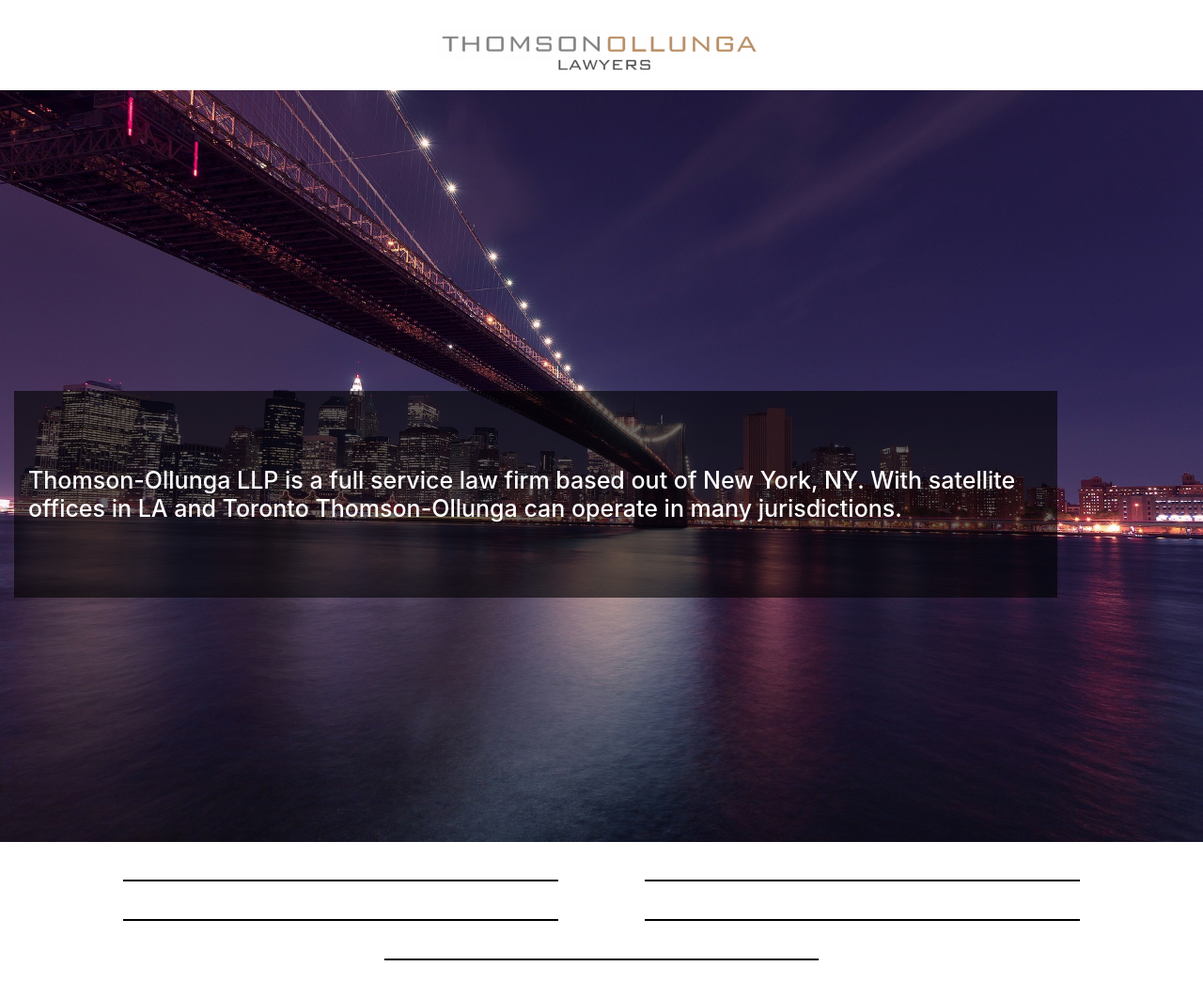
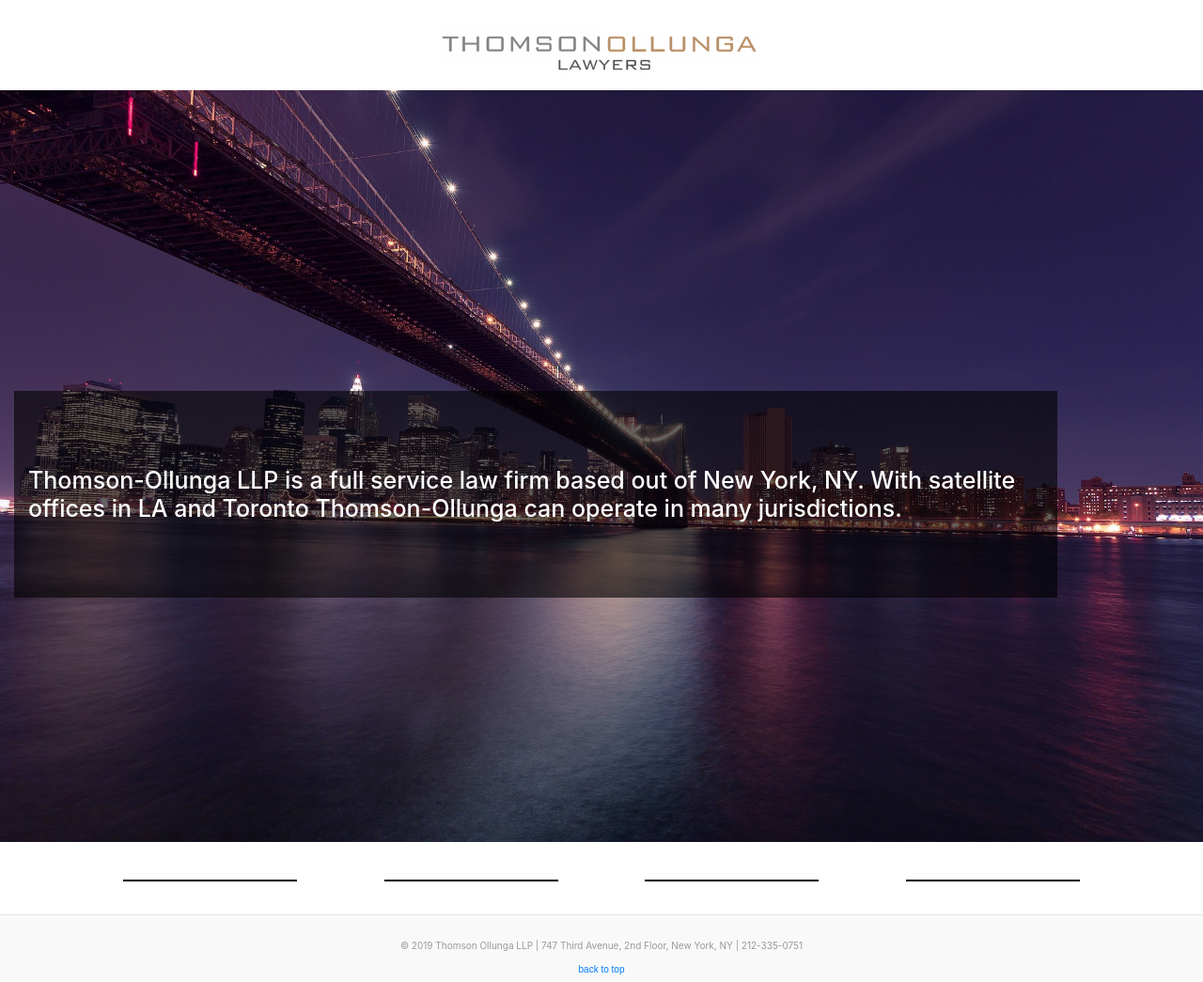
Before and after one commit to DaveThomson-Appjacket/to.github.io, a plain HTML site: page default.html in a window 1280 px wide. Shown: the top 1045 px of the page at 94% size. Drawn offline with nearby package versions, Linux system fonts and the light colour scheme; no server answers.

Commit message:
basic changes for foldering better, contact_card, spacing

```diff
--- a/app/css/site.css
+++ b/app/css/site.css
@@ -1,8 +1,8 @@
 .name_section{
-	max-width: 50%;
+	max-width: 100%;
 }
 .phone_number_section{
-	max-width: 50%;
+	max-width: 100%;
 }
 .email_address_section{
 	max-width: 100%;
--- a/app/js/app.js
+++ b/app/js/app.js
@@ -56,7 +56,7 @@ function set_contact(data){
 	$.each(section_documents, function(index, value){
 		var contact_card = $("<div/>");
 		contacts_row.addClass("contacts-row").addClass("d-flex").addClass("flex-row").addClass("justify-content-around").addClass("flex-wrap");
-		contact_card.addClass("contact-card").addClass("col-md-5").addClass("col-xs-12");
+		contact_card.addClass("contact-card").addClass("col-md-2").addClass("col-xs-12");
 		contact_card.load("./app/html/contact_card.tmpl", function(){
 			var contact_image = $("<img/>");
 			var image_path = "./app/images/" + value["contact_details"]["image"];
@@ -64,7 +64,7 @@ function set_contact(data){
 			var phone_number = value["contact_details"]["phone_number"];
 			var email_address = value["contact_details"]["email_address"];
 			var name = value["contact_details"]["name"];
-
+			var position = value["contact_details"]["position"];
 			//$(contact_image).attr("src",image_path);
 			//var picture = $(this).find(".picture");
 			//picture.append($(contact_image));
@@ -93,6 +93,7 @@ function set_contact(data){
 			}
 			try{
 				$(this).find(".name").text(name);
+				$(this).find(".position").text(position);
 			}finally{
 				$(this).find(".phone_number").text(phone_number);
 				var phone_number_to_dial = phone_number.replace(/-/g,"").replace(/x/g,"p").replace(/ /g,"");
@@ -105,7 +106,7 @@ function set_contact(data){
 
 		$(contacts_row).append(contact_card);
 
-		if((index + 1)%2 == 0){
+		if((index + 1)%4 == 0){
 			$(contacts).append($(contacts_row));
 			contacts_row = $("<div/>");
 			contacts_row.addClass("contacts-row");
--- a/app/json/site.json
+++ b/app/json/site.json
@@ -27,9 +27,10 @@
 			[
 			{
 				"id":1,
-				"specialties":"Kevin Thomson specializes in contract and music rights.",
+				"specialties":"",
 				"contact_details":{
 					"name": "Kevin Thomson",
+					"position":"Partner",
 					"image":"adult-beautiful-canvas-1300527.jpg",
 					"phone_number":"212-335-0751 x 501",
 					"email_address":"kevin@thomsonollunga.com"
@@ -37,9 +38,10 @@
 			},
 			{
 				"id":2,
-				"specialties":"Samuel Ollunga is licensed in New York.",
+				"specialties":"",
                 	        "contact_details":{
                        		         "name": "Samuel Ollunga",
+					 "position":"Partner",
 					 "image":"adult-beautiful-canvas-1300527.jpg",
                        		         "phone_number":"212-335-0751 x 503",
                                 	 "email_address":"sam@thomsonollunga.com"
@@ -47,9 +49,10 @@
 			},
 			{
 				"id":3,
-				"specialties": "Alwyn Phillips specializes in immigration law.  From Wikipedia:  Immigration is the international movement of people into a destination country of which they are not natives or where they do not possess citizenship in order to settle or reside there, especially as permanent residents or naturalized citizens, or to take up employment as a migrant worker or temporarily as a foreign worker.",
+				"specialties": "",
                         	"contact_details":{
                                 	"name": "Alwyn Phillips",
+					"position":"Senior Associate",
 					"image":"adult-beautiful-canvas-1300527.jpg",
                                 	"phone_number":"212-335-0751 x 504",
                                 	"email_address":"alwyn@thomsonollunga.com"
@@ -57,15 +60,21 @@
 			},
 			{
 				"id":4,
-				"specialties":"Juliet Gobler specializes in litigation.  From Wikipedia:  In law, a settlement is a resolution between disputing parties about a legal case, reached either before or after court action begins. The term 'settlement' also has other meanings in the context of law. Structured settlements provide for future periodic payments, instead of a one time cash payment.",
+				"specialties":"",
                         	"contact_details":{
                         	        "name": "Juliet Gobler",
+					"position":"Senior Associate",
 					"image":"attractive-beautiful-beautiful-eyes-1405982.jpg",
                                		"phone_number":"212-335-0751 x 505",
                                 	"email_address": "juliet@thomsonollunga.com"
                         	}
+			}]
+		}
     },
     {
+    "section":"general_inquiries",
+    "section-details":{
+		"documents":{
 			"id":5,
 			"specialties":"General Inquiries",
                         "contact_details":{
@@ -76,7 +85,7 @@
 				"address": "747 Third Avenue, 2nd Floor, New York, NY 10017"
                         }
 		}
-		]
+
 	}
     }
     ]
```
Also changed, not shown: app/html/version_1.html (renamed from version_1.html), app/html/version_2.html (renamed from version_2.html), app/html/version_3.html (renamed from version_3.html), app/html/version_4.html (renamed from version_4.html), app/html/version_5.html (renamed from version_5.html), app/html/version_6.html (renamed from version_6.html), 7 other files. Lines whose indentation alone changed are shown as unchanged.
